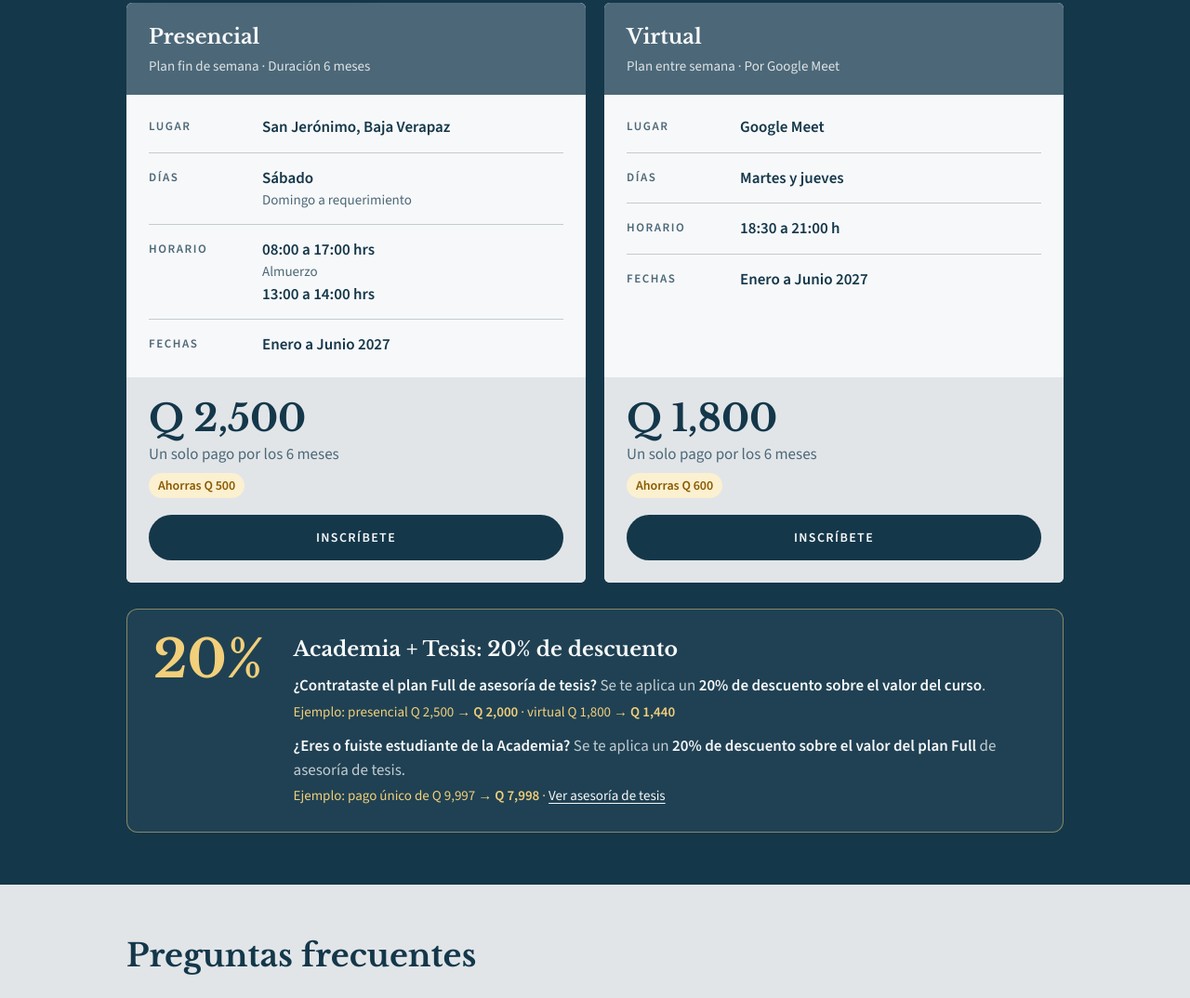
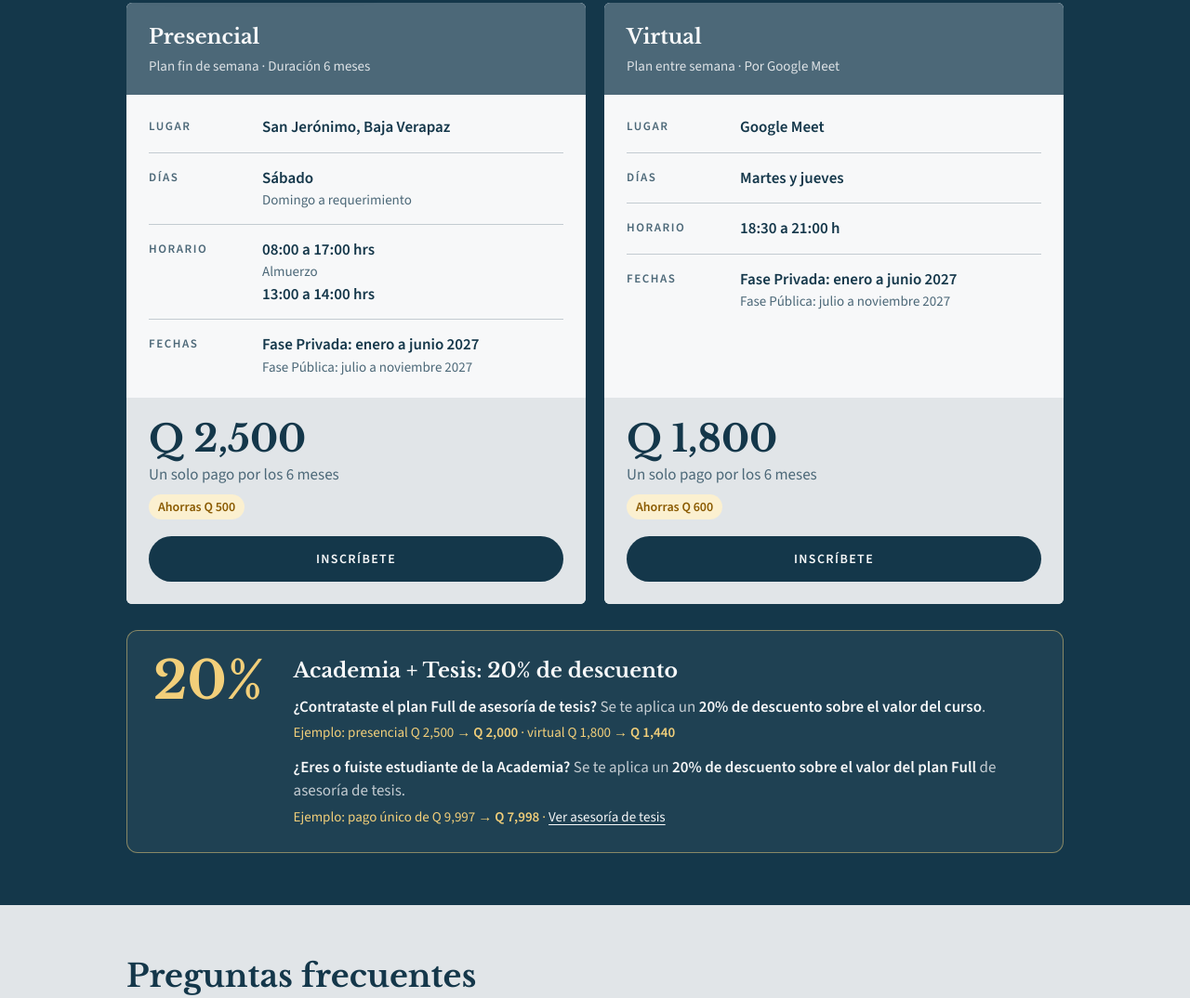
Before and after one commit to grupogenesia/Academia-Juridica, a plain HTML site: page public/academia/index.html in a window 1280 px wide. Shown: the part 3120-4194 px from the top of the page at 93% size. Drawn offline with nearby package versions, Linux system fonts and the light colour scheme.

Commit message:
Academia: fechas de Fase Privada (enero a junio) y Fase Pública (julio a noviembre 2027)
Co-Authored-By: Claude Opus 5.5 <noreply@anthropic.com>
Claude-Session: https://claude.ai/code/session_01KTAScGQanWGsgsnh7hDEQK

```diff
--- a/public/academia/index.html
+++ b/public/academia/index.html
@@ -841,7 +841,7 @@
             </div>
             <div class="fila">
               <dt>Fechas</dt>
-              <dd>Enero a Junio 2027</dd>
+              <dd>Fase Privada: enero a junio 2027<small>Fase Pública: julio a noviembre 2027</small></dd>
             </div>
           </dl>
           <!-- CAMBIAR: precios del plan presencial -->
@@ -880,7 +880,7 @@
             </div>
             <div class="fila">
               <dt>Fechas</dt>
-              <dd>Enero a Junio 2027</dd>
+              <dd>Fase Privada: enero a junio 2027<small>Fase Pública: julio a noviembre 2027</small></dd>
             </div>
           </dl>
           <!-- CAMBIAR: precios del plan virtual -->
@@ -928,7 +928,7 @@
         </details>
         <details>
           <summary>¿Cuándo inicia el curso?</summary>
-          <p>En enero de 2027.</p>
+          <p>Fase Privada: sábado 9 de enero de 2027 (inscripciones hasta el 18 de diciembre). Fase Pública: julio de 2027, hasta noviembre.</p>
         </details>
         <details>
           <summary>¿Dónde se ubica la Academia para las clases presenciales?</summary>
```
